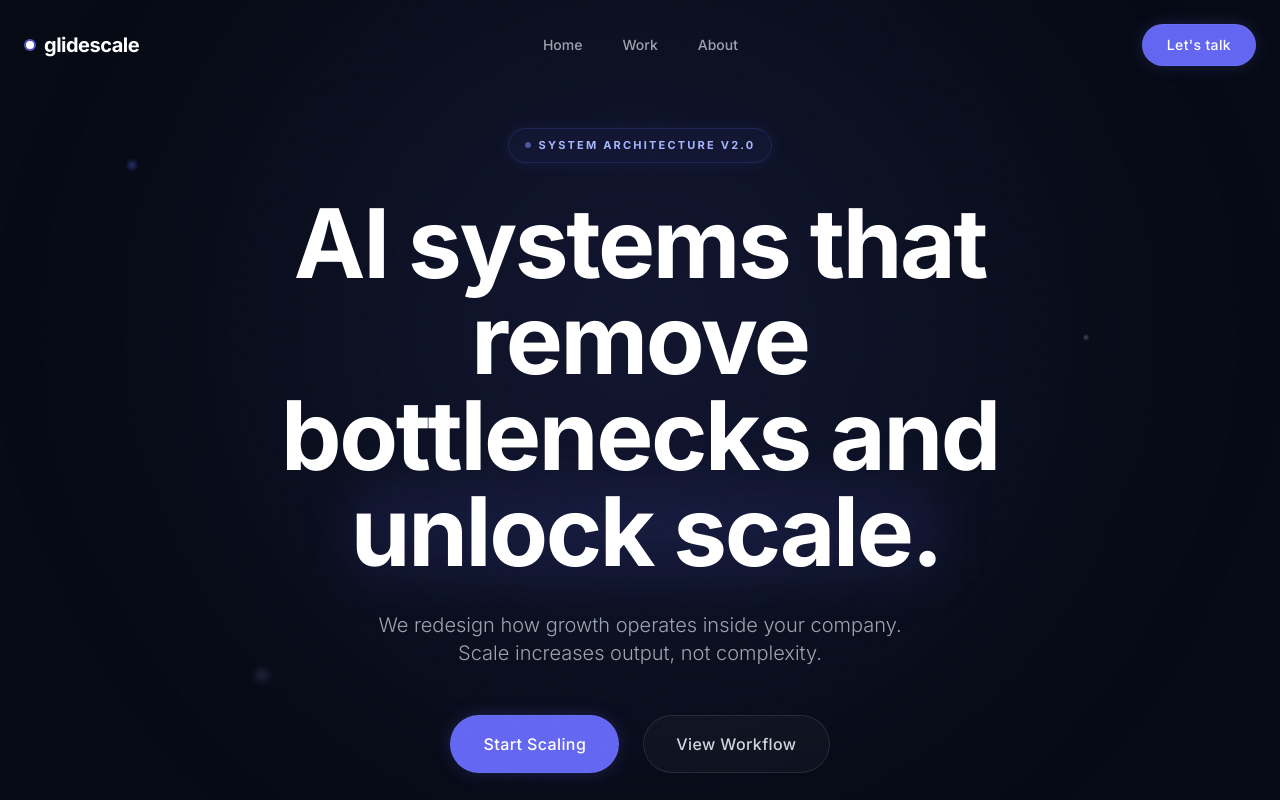
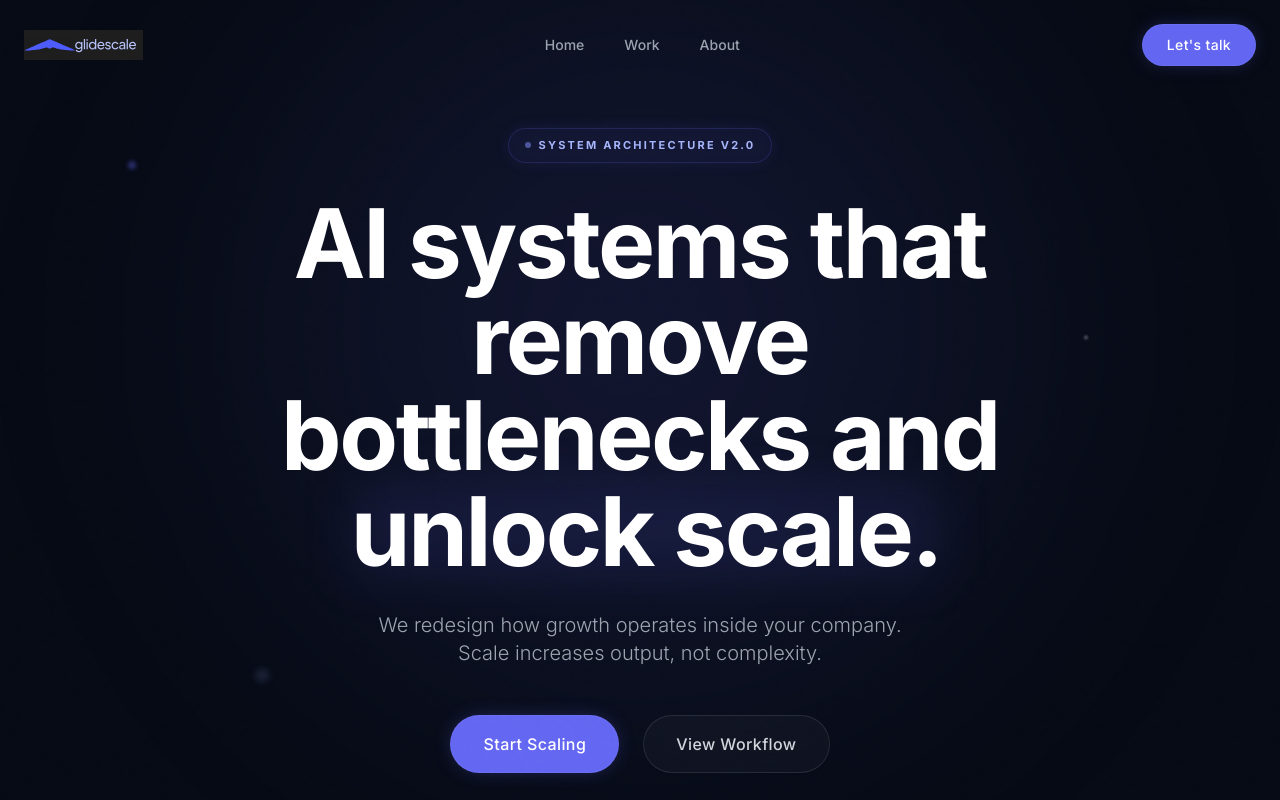
Before and after one commit to ankitsethy/glidescale, a React (Vite) app: page / in a window 1280 px wide. Shown: the top 800 px of the page. Built offline with nearby package versions, Linux system fonts and the light colour scheme.

Commit message:
feat(logo): replace text-based logos with dark SVG

```diff
--- a/components/Footer.tsx
+++ b/components/Footer.tsx
@@ -6,10 +6,9 @@ export const Footer: React.FC = () => {
       <div className="max-w-[1200px] mx-auto px-6">
         <div className="flex flex-col md:flex-row justify-between items-center gap-6">
 
-          <div className="text-center md:text-left">
-            <a href="#" className="text-xl font-bold tracking-tight text-white hover:text-electric-300 transition-colors flex items-center gap-2">
-                <div className="w-2 h-2 bg-electric-500 rounded-sm"></div>
-                glidescale
+          <div className="flex items-center justify-center md:justify-start">
+            <a href="/" className="flex items-center group transition-opacity hover:opacity-80">
+              <img src="/logo-dark.svg" alt="Glidescale" className="h-[26px] w-auto object-contain" />
             </a>
           </div>
 
--- a/components/Navbar.tsx
+++ b/components/Navbar.tsx
@@ -34,22 +34,24 @@ export const Navbar: React.FC = () => {
   return (
     <nav
       className={`fixed top-0 left-0 right-0 z-50 transition-all duration-500 ${isScrolled
-          ? 'bg-navy-950/70 backdrop-blur-xl border-b border-white/[0.05] py-4'
-          : 'bg-transparent border-b border-transparent py-6'
+        ? 'bg-navy-950/70 backdrop-blur-xl border-b border-white/[0.05] py-4'
+        : 'bg-transparent border-b border-transparent py-6'
         }`}
     >
       <div className="max-w-7xl mx-auto px-6 flex items-center justify-between">
         {/* Logo */}
-        <button
-          onClick={() => scrollToSection('home')}
-          className="text-xl font-bold tracking-tight text-white flex items-center gap-2 group focus:outline-none"
+        <a
+          href="/"
+          onClick={(e) => {
+            if (window.location.pathname === '/') {
+              e.preventDefault();
+              scrollToSection('home');
+            }
+          }}
+          className="flex items-center group focus:outline-none"
         >
-          <div className="relative w-3 h-3">
-            <div className="absolute inset-0 bg-electric-500 rounded-full animate-pulse-glow"></div>
-            <div className="absolute inset-0.5 bg-white rounded-full"></div>
-          </div>
-          <span className="group-hover:text-electric-300 transition-colors">glidescale</span>
-        </button>
+          <img src="/logo-dark.svg" alt="Glidescale" className="h-[30px] w-auto object-contain" />
+        </a>
 
         {/* Desktop Links */}
         <div className="hidden md:flex items-center gap-10 text-sm font-medium text-gray-400">
```
Also changed, not shown: public/logo-dark.svg (added).
